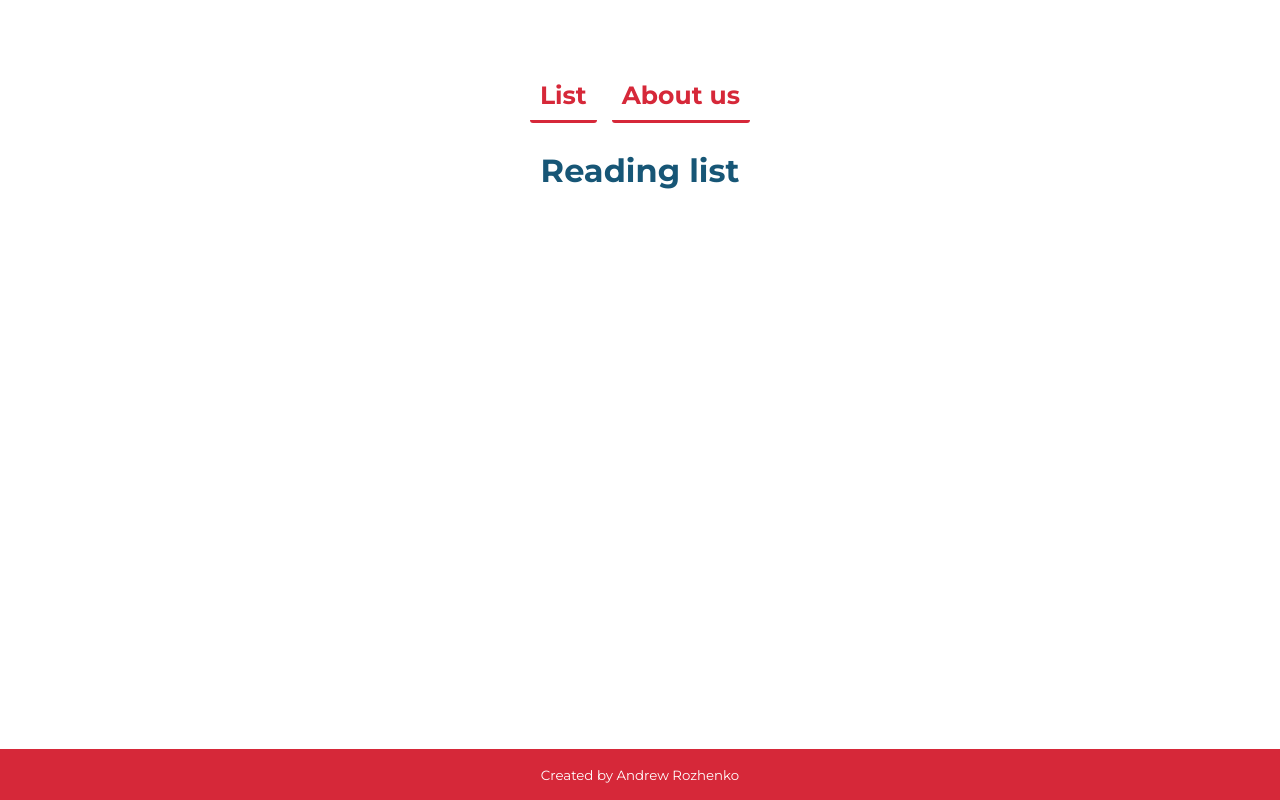
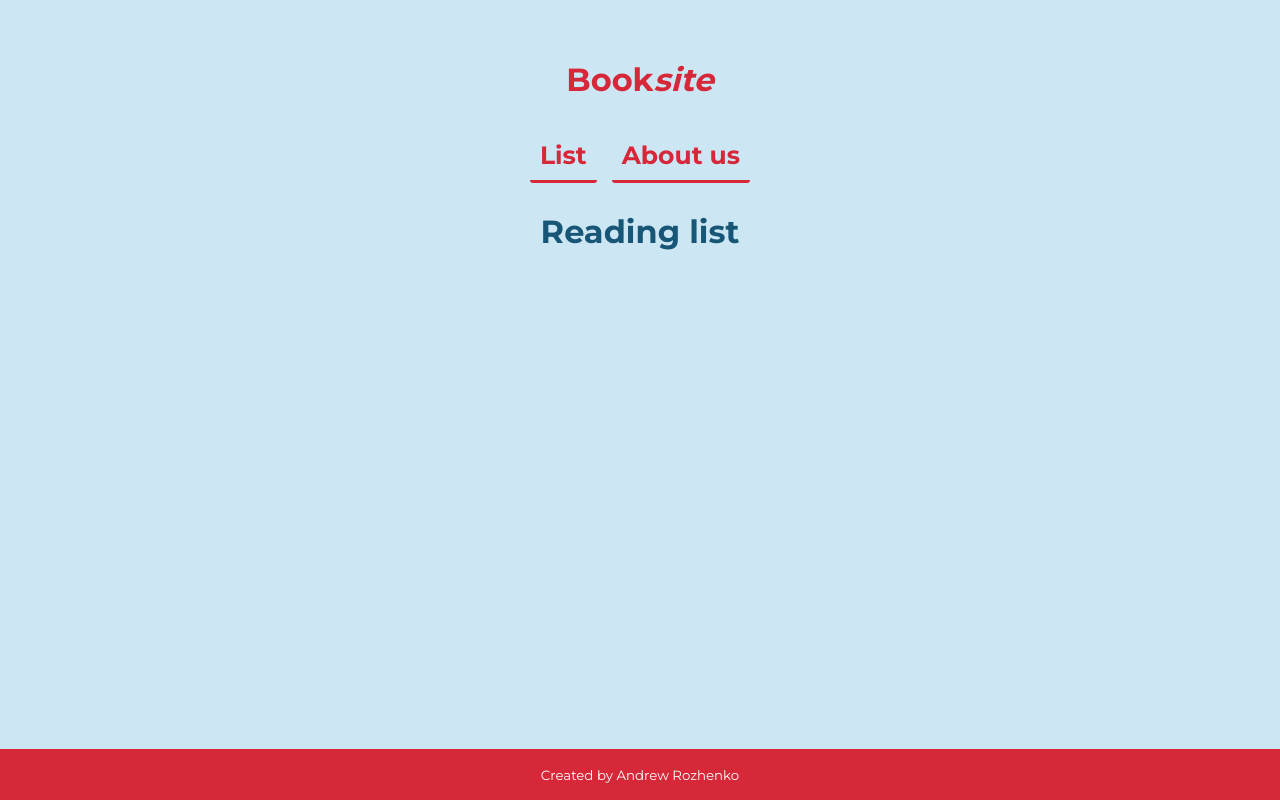
Before and after one commit to andrewr224/readersite, a Vue app: page / in a window 1280 px wide. Built offline with nearby package versions, Linux system fonts and the light colour scheme.

Commit message:
Add Header :ambulance:

```diff
--- a/src/App.vue
+++ b/src/App.vue
@@ -1,5 +1,7 @@
 <template>
   <div id="app">
+    <Header />
+
     <nav>
       <router-link to="/">List</router-link>
       <router-link to="/about">About us</router-link>
@@ -12,11 +14,13 @@
 </template>
 
 <script>
+import Header from "./components/Header"
 import Footer from "./components/Footer"
 
 export default {
   name: "app",
   components: {
+    Header,
     Footer
   }
 }
@@ -32,7 +36,7 @@
 /* color: #CCE6F4 */
 
 body {
-  /* background: #175676; */
+  background: #CCE6F4 ;
   margin: 0;
   height: 100%;
 }
--- a/src/components/Footer.vue
+++ b/src/components/Footer.vue
@@ -21,7 +21,7 @@
   left: 0;
   bottom: 0;
   width: 100%;
-  background-color: #D62839 ;
+  background-color: #D62839;
   color: #FFF;
   text-align: center;
 }
--- /dev/null
+++ b/src/components/Header.vue
@@ -0,0 +1,18 @@
+<template>
+<header>
+  <h1>Book<em>site</em></h1>
+</header>
+</template>
+
+<script>
+export default {
+  name: "Header"
+}
+</script>
+
+<!-- Add "scoped" attribute to limit CSS to this component only -->
+<style scoped>
+header {
+  color: #D62839;
+}
+</style>
```
